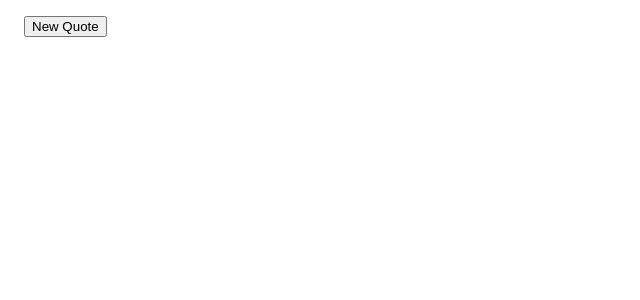
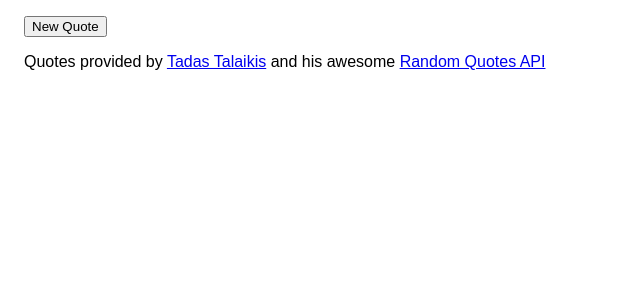
Before and after one commit to rajputd/random-quote-generator, a React app: page / in a window 1280 px wide. Shown: the top 300 px of the page, without its empty margins (0-640 px from the left). Built offline with nearby package versions, Linux system fonts and the light colour scheme; no server answers.

Commit message:
Add APIAttribution component to give credit to random quotes source

```diff
--- /dev/null
+++ b/src/components/APIAttribution.js
@@ -0,0 +1,9 @@
+import React from "react";
+
+export default function APIAttribution(props) {
+  return (
+    <span>
+      <p>Quotes provided by <a href="https://talaikis.com/">Tadas Talaikis</a> and his awesome <a href="https://talaikis.com/random_quotes_api/">Random Quotes API</a></p>
+    </span>
+  );
+}
--- a/src/components/App.js
+++ b/src/components/App.js
@@ -1,12 +1,14 @@
 import React, { Component } from "react";
 import "../css/App.css";
-import QuoteBox from './QuoteBox.js'
+import QuoteBox from './QuoteBox.js';
+import APIAttribution from './APIAttribution.js';
 
 class App extends Component {
   render(){
     return(
       <div className="App">
         <QuoteBox />
+        <APIAttribution />
       </div>
     );
   }
```
